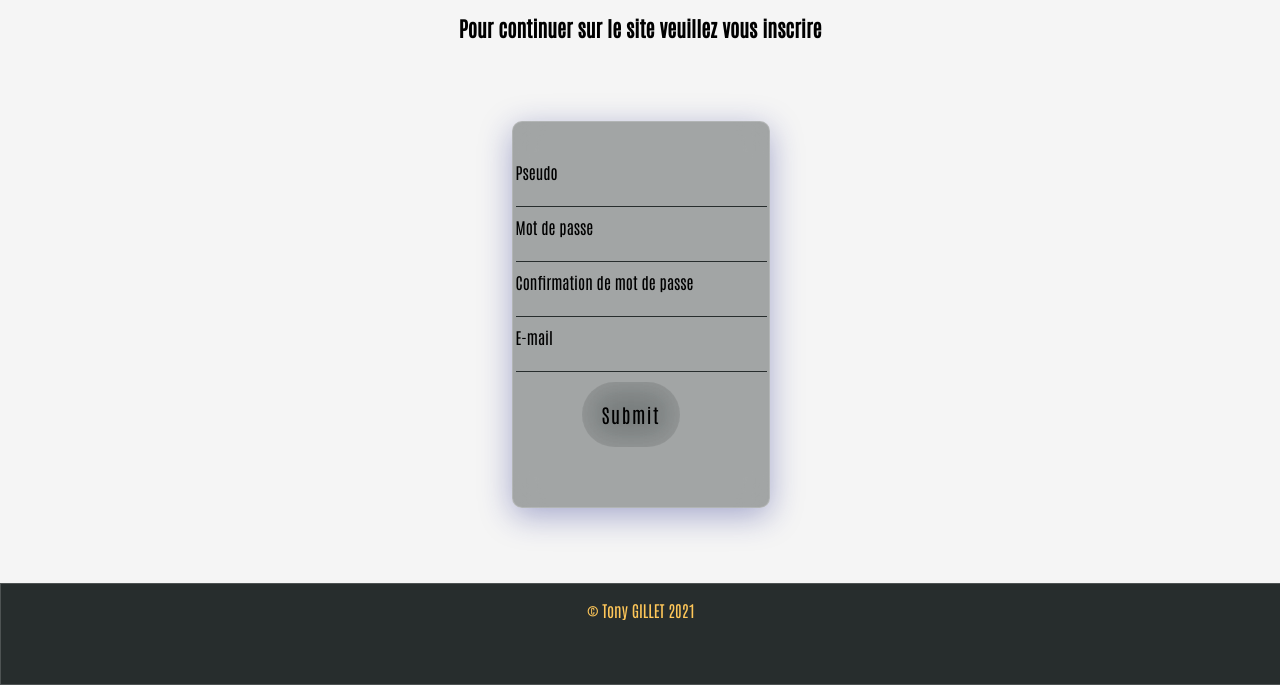
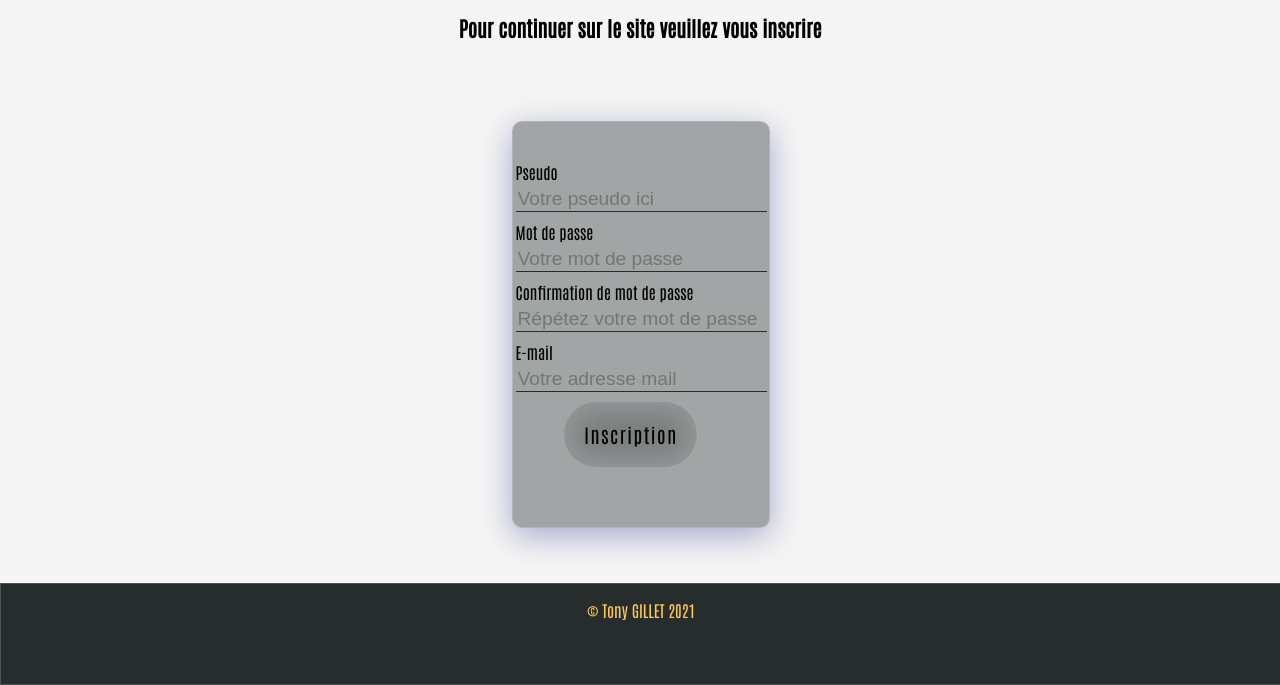
Before and after one commit to Hifi58/Dashboard-ampoules, a PHP site: page /inscription.php in a window 1280 px wide. Shown: the part 115-800 px from the top of the page. Run offline with PHP 8.4, Linux system fonts and the light colour scheme.

Commit message:
inscription fonctionelle

```diff
--- a/inscription.php
+++ b/inscription.php
@@ -22,16 +22,16 @@
                 <div class="formulairesignup">
                     <form action="sign_up.php" method="POST" class="bloc3">
 
-                     <label>Pseudo</label> <input class="champs" type="text" name="pseudo"  />
+                     <label>Pseudo</label> <input class="champs" type="text" name="pseudo" placeholder="Votre pseudo ici"  />
 
-                     <label>Mot de passe</label><input type="password" name="pass" >
+                     <label>Mot de passe</label><input type="password" name="pass" placeholder="Votre mot de passe" />
 
-                     <label>Confirmation de mot de passe</label><input type="password" name="passbis" >
+                     <label>Confirmation de mot de passe</label><input type="password" name="passbis" placeholder="Répétez votre mot de passe" />
 
-                     <label>E-mail</label><input type="email" name="mail" >
+                     <label>E-mail</label><input type="email" name="mail" placeholder="Votre adresse mail" />
 
                         <div class="boutonsaccueil">
-                            <input  class="submit" type="submit" name="valider" />
+                            <input  class="submit" type="submit" name="valider" value="Inscription"/>
                         </div>
 
                     </form>
--- a/style.css
+++ b/style.css
@@ -89,6 +89,14 @@ input{
     background-color: transparent;
     border-bottom: solid var(--color2) 1px;
     margin-bottom: 10px;
+}
+
+input:focus{
+    outline-style: none;
+}
+
+label{
+    margin-bottom: 5px;
 }
 
 input [type=date],
@@ -222,6 +230,7 @@ h1{
 .backaccueil a:hover{
     color: var(--color1);
 }
+
 a{
     text-decoration: none;
     color: var(--color2);
```
Also changed, not shown: sign_up.php (+5 -2 lines).
